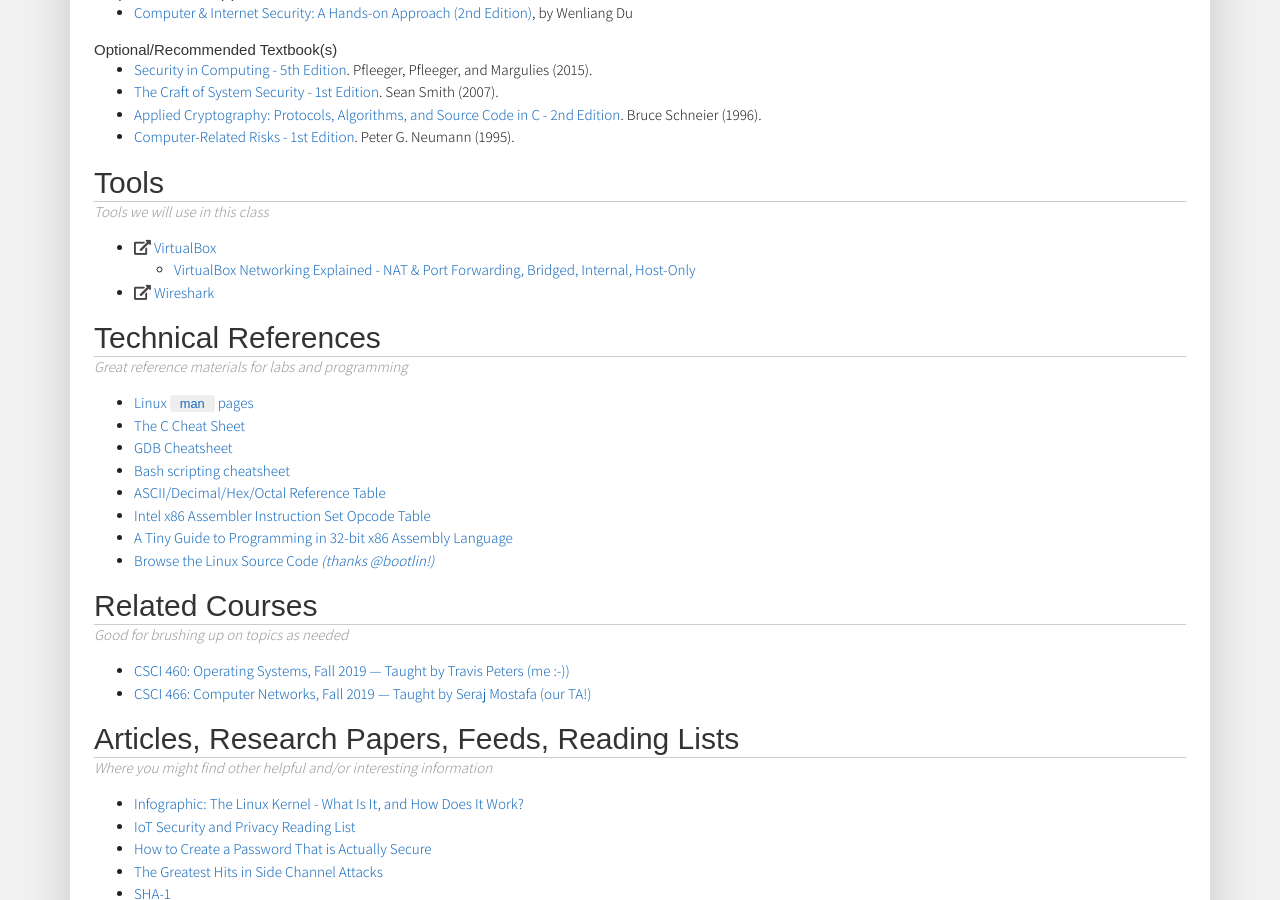
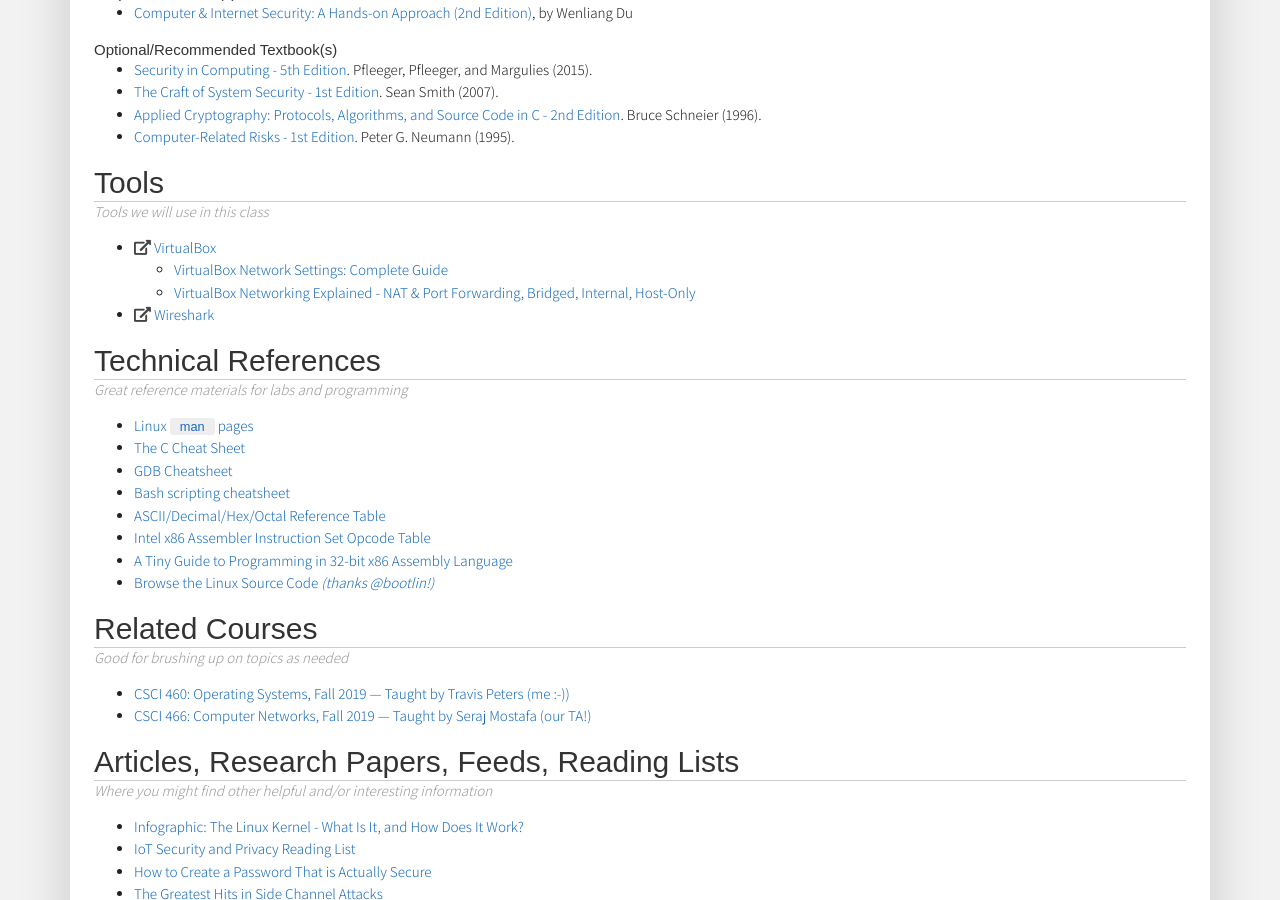
Before and after one commit to traviswpeters/cs476-2020-spring, a Jekyll site: the page built from resources.md, in a window 1280 px wide and 900 px high, scrolled down 425 px. Built offline with Jekyll 4.4.1, drawn with Linux system fonts in a browser that asks for light colours; nearby versions of some CDN libraries; some web fonts are replaced.

Commit message:
+ new VirtualBox networking article

```diff
--- a/resources.md
+++ b/resources.md
@@ -29,6 +29,7 @@ Tools we will use in this class
 {:.subtitletext}
 
 - <i class="fas fa-external-link-alt"></i> [VirtualBox](https://www.virtualbox.org) <br/>
+  - [VirtualBox Network Settings: Complete Guide](https://www.nakivo.com/blog/virtualbox-network-setting-guide/)
   - [VirtualBox Networking Explained - NAT & Port Forwarding, Bridged, Internal, Host-Only](https://youtu.be/cDF4X7RmV4Q)
 - <i class="fas fa-external-link-alt"></i> [Wireshark](https://www.wireshark.org) <br/>
 
```
